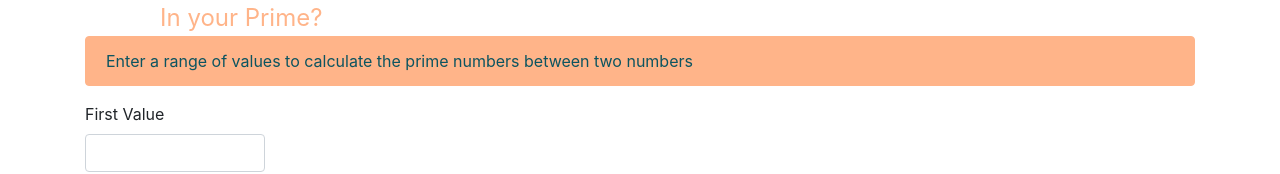
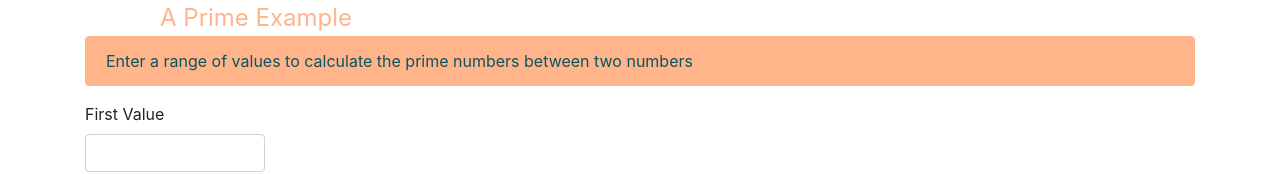
Before and after one commit to AlexCashmore/typescriptReact, a React (Create React App) app: page / in a window 1280 px wide. Shown: the top 174 px of the page. Built offline with nearby package versions, Linux system fonts and the light colour scheme.

Commit message:
Update title

```diff
--- a/src/App.tsx
+++ b/src/App.tsx
@@ -5,7 +5,7 @@ import './App.scss';
 class App extends React.Component {
     public render() {
         return (<div>
-                <span className="headerComponent">In your Prime?</span>
+                <span className="headerComponent">A Prime Example</span>
                 <Form />
             </div>
         );
```
